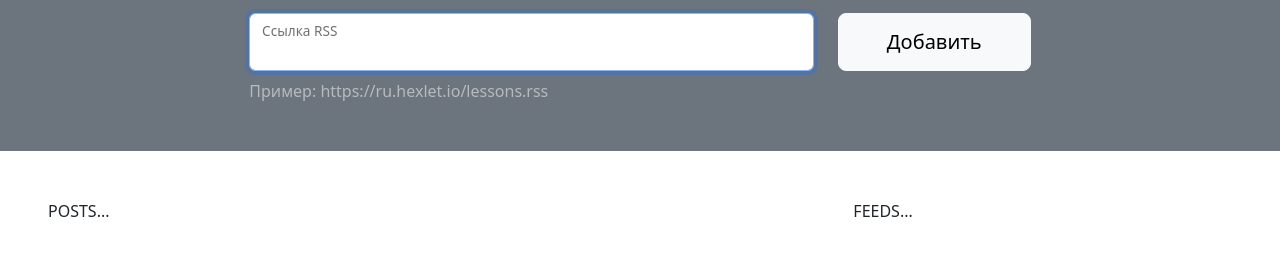
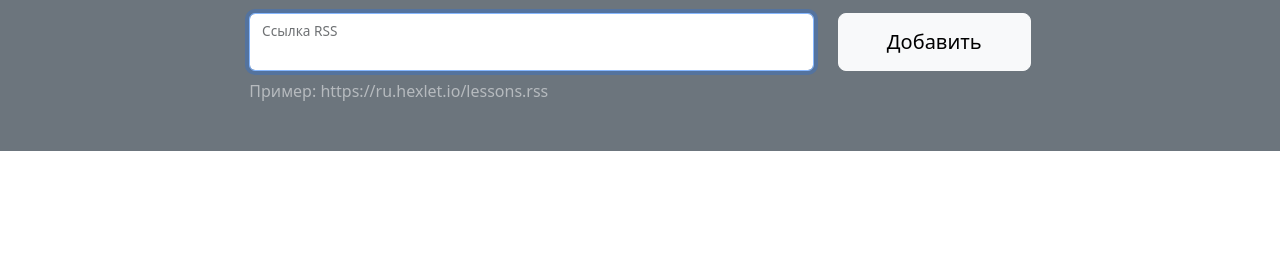
Before and after one commit to arzartden/frontend-project-lvl3, a website built with webpack: page index.html in a window 1280 px wide. Shown: the part 158-414 px from the top of the page. Built offline with nearby package versions, Linux system fonts and the light colour scheme.

Commit message:
add bootstrap in index.js

```diff
--- a/index.html
+++ b/index.html
@@ -31,8 +31,8 @@
       </section>
       <section class="container-fluid container-xxl p-5">
         <div class="row">
-          <div class="col-md-10 col-lg-8 order-1 mx-auto posts">POSTS...</div>
-          <div class="col-md-10 col-lg-4 mx-auto order-0 order-lg-1 feeds">FEEDS...</div>
+          <div class="col-md-10 col-lg-8 order-1 mx-auto posts"></div>
+          <div class="col-md-10 col-lg-4 mx-auto order-0 order-lg-1 feeds"></div>
         </div>
       </section>
     </main>
--- a/src/index.js
+++ b/src/index.js
@@ -1 +1,2 @@
+import 'bootstrap';
 import './style.scss';
```
